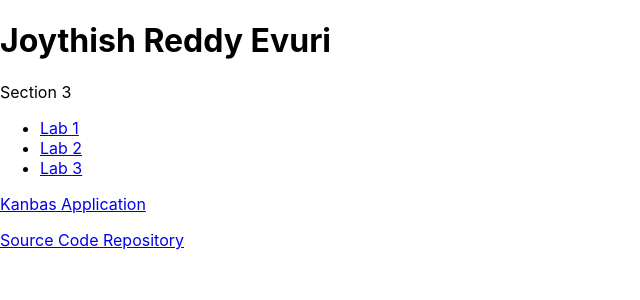
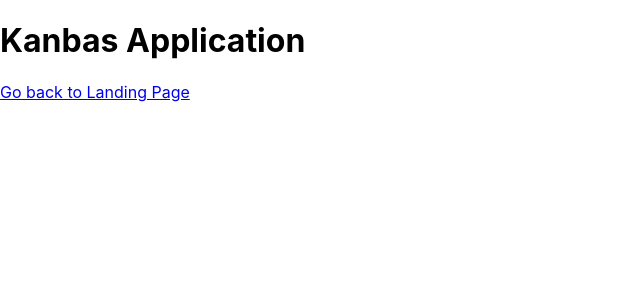
Before and after one commit to joythishreddye/kanbas-react-web-app, a React (Create React App) app: page /kanbas in a window 1280 px wide. Shown: the top 300 px of the page, without its empty margins (0-640 px from the left). Built offline with nearby package versions, Linux system fonts and the light colour scheme.

Commit message:
Implement Lab Assignments Links and Set Up the Kanbas Application

```diff
--- a/package.json
+++ b/package.json
@@ -12,6 +12,7 @@
     "@types/react-dom": "^18.3.0",
     "react": "^18.3.1",
     "react-dom": "^18.3.1",
+    "react-router-dom": "^6.26.2",
     "react-scripts": "5.0.1",
     "typescript": "^4.9.5",
     "web-vitals": "^2.1.4"
--- a/src/App.tsx
+++ b/src/App.tsx
@@ -1,9 +1,27 @@
-import React from 'react';
+import { BrowserRouter as Router, Routes, Route } from 'react-router-dom';
+import Lab1 from './Labs/Lab1';
+import Lab2 from './Labs/Lab2';
+import Lab3 from './Labs/Lab3';
+import Kanbas from './Kanbas';
 
 function App() {
     return (
-      <div className="App">
-        <header className="App-header">
+        <Router>
+            <Routes>
+                <Route path="/" element={<LandingPage />} />
+                <Route path="/labs/lab1" element={<Lab1 />} />
+                <Route path="/labs/lab2" element={<Lab2 />} />
+                <Route path="/labs/lab3" element={<Lab3 />} />
+                <Route path="/kanbas" element={<Kanbas />} />
+            </Routes>
+        </Router>
+    );
+}
+export default App;
+
+function LandingPage() {
+    return (
+        <div>
             <h1>Joythish Reddy Evuri</h1>
             <p>Section 3</p>
             <ul>
@@ -12,10 +30,7 @@
                 <li><a href="/labs/lab3">Lab 3</a></li>
             </ul>
             <a href="/kanbas">Kanbas Application</a>
-          <p><a href="https://github.com/your-repo-link">Source Code Repository</a></p>
-        </header>
+            <p><a href="https://github.com/joythishreddye/kanbas-react-web-app">Source Code Repository</a></p>
         </div>
     );
 }
-
-export default App;
--- /dev/null
+++ b/src/Kanbas/index.tsx
@@ -0,0 +1,10 @@
+import React from 'react';
+
+export default function Kanbas() {
+    return (
+        <div>
+            <h1>Kanbas Application</h1>
+            <p><a href="/">Go back to Landing Page</a></p>
+        </div>
+    );
+}
--- /dev/null
+++ b/src/Labs/Lab1.tsx
@@ -0,0 +1,5 @@
+import React from 'react';
+
+export default function Lab1() {
+    return <h2>Lab 1</h2>;
+}
--- /dev/null
+++ b/src/Labs/Lab2.tsx
@@ -0,0 +1,5 @@
+import React from 'react';
+
+export default function Lab1() {
+    return <h2>Lab 2</h2>;
+}
--- /dev/null
+++ b/src/Labs/Lab3.tsx
@@ -0,0 +1,5 @@
+import React from 'react';
+
+export default function Lab1() {
+    return <h2>Lab 3</h2>;
+}
```
Also changed, not shown: 1 other file (tests, documents, lock files or other folders). Lines whose indentation alone changed are shown as unchanged.
